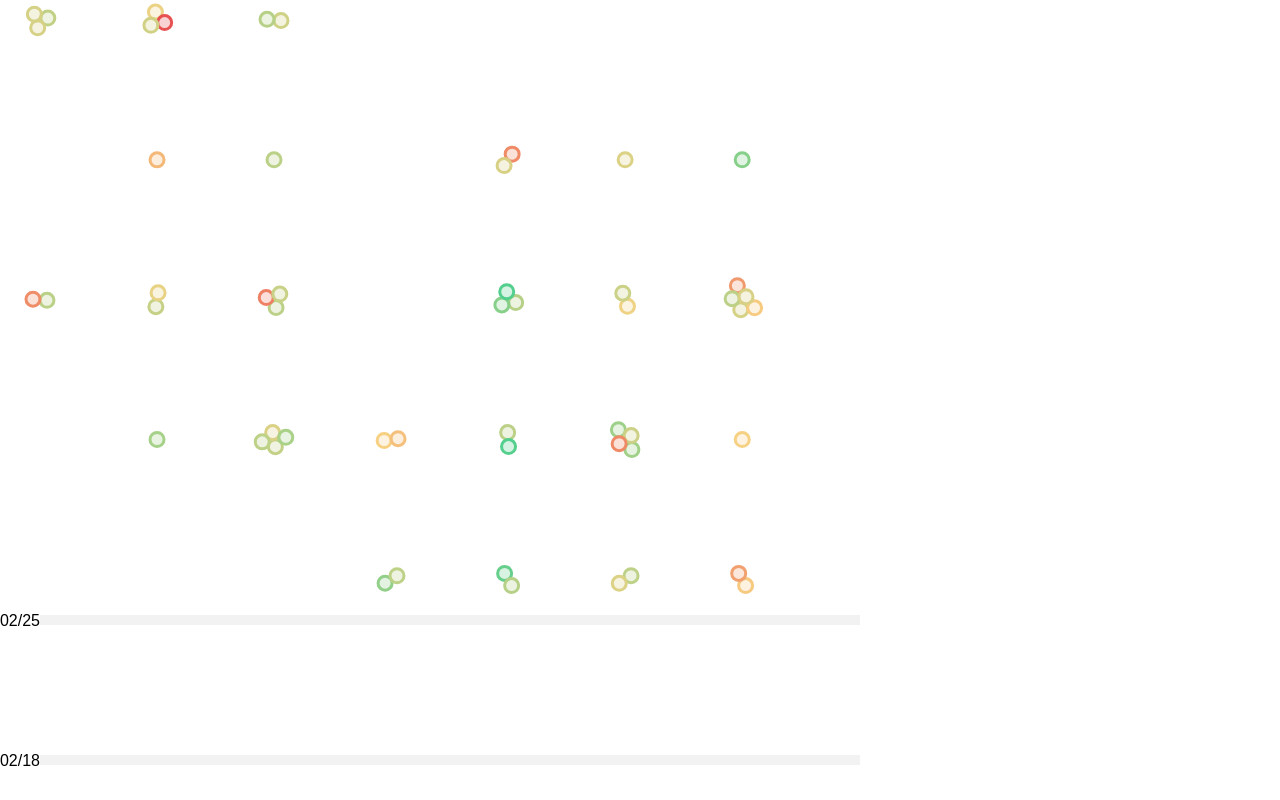
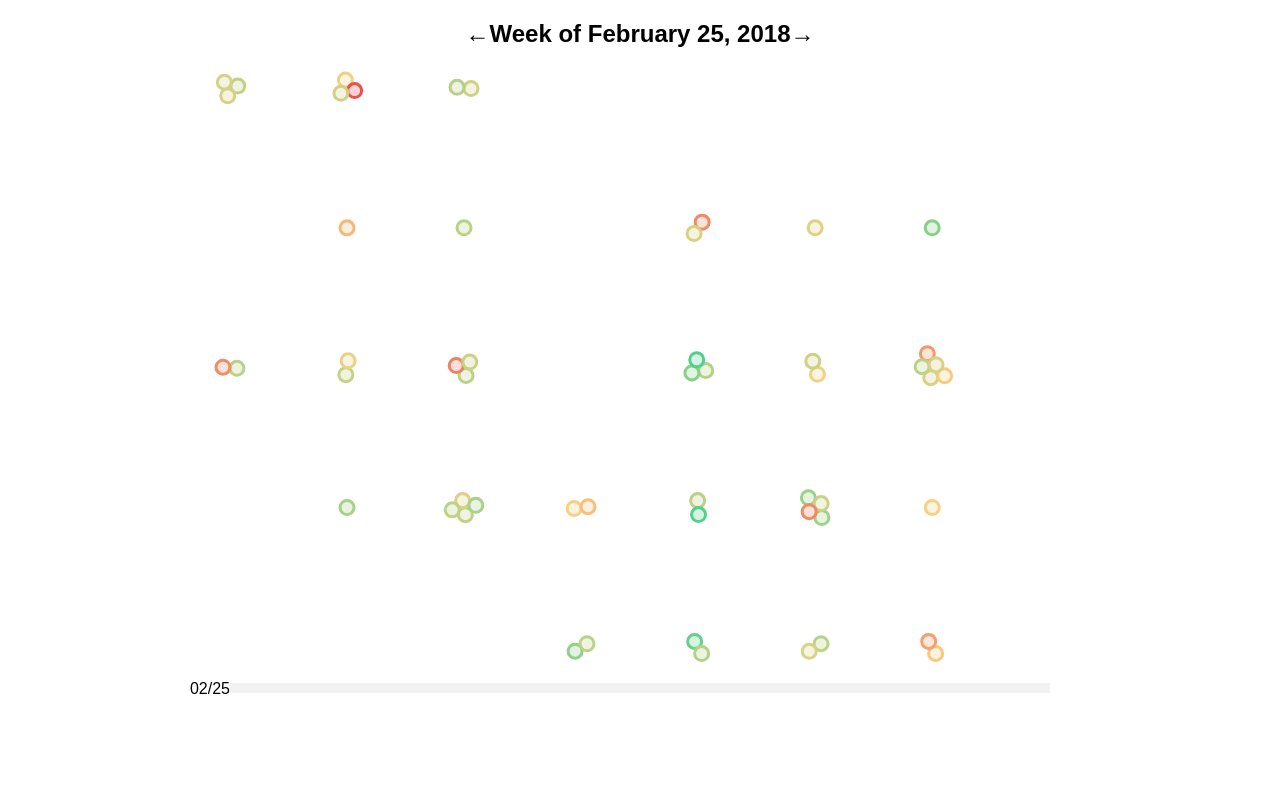
Before and after one commit to kaxcode/react-d3-practice, a React (Create React App) app: page / in a window 1280 px wide. Shown: the top 800 px of the page. Built offline with nearby package versions, Linux system fonts and the light colour scheme.

Commit message:
Uupdates the state for the weeks.

```diff
--- a/src/App.js
+++ b/src/App.js
@@ -1,37 +1,57 @@
-import React from 'react';
+import React, { Component } from 'react';
+import './App.css';
+import * as d3 from 'd3';
 import _ from 'lodash';
-import './App.css';
 import Expenses from './components/Expenses';
+
 import expensesData from './data/expenses.json';
 
-const width = 900;
+var width = 900;
 
-class App extends React.Component {
+class App extends Component {
   constructor(props) {
     super(props);
-    this.state = { expenses: [] };
+    this.state = {
+      expenses: [],
+      selectedWeek: null
+    };
   }
 
   componentWillMount() {
     // process data
-    const expenses = _.chain(expensesData)
+    var expenses = _.chain(expensesData)
       .filter(d => d.Amount < 0)
-      .map(d => ({
-        amount: -d.Amount,
-        name: d.Description,
-        date: new Date(d['Trans Date'])
-      }))
+      .map(d => {
+        return {
+          amount: -d.Amount,
+          name: d.Description,
+          date: new Date(d['Trans Date'])
+        };
+      })
       .value();
 
-    this.setState({ expenses });
+    // default selected week will be the most recent week
+    var selectedWeek = d3.max(expenses, exp => d3.timeWeek.floor(exp.date));
+
+    this.setState({ expenses, selectedWeek });
   }
 
   render() {
-    const props = {
+    var props = {
       width
     };
+    var selectedWeek = d3.timeFormat('%B %d, %Y')(this.state.selectedWeek);
 
-    return <Expenses {...props} {...this.state} />;
+    return (
+      <div className="App">
+        <h2>
+          <span onClick={this.prevWeek}>←</span>
+          Week of {selectedWeek}
+          <span onClick={this.nextWeek}>→</span>
+        </h2>
+        <Expenses {...props} {...this.state} />
+      </div>
+    );
   }
 }
 
--- a/src/components/Expenses.js
+++ b/src/components/Expenses.js
@@ -27,7 +27,7 @@ const simulation = d3
 class Expenses extends React.Component {
   constructor(props) {
     super(props);
-
+    this.state = {};
     this.container = React.createRef();
   }
 
```
